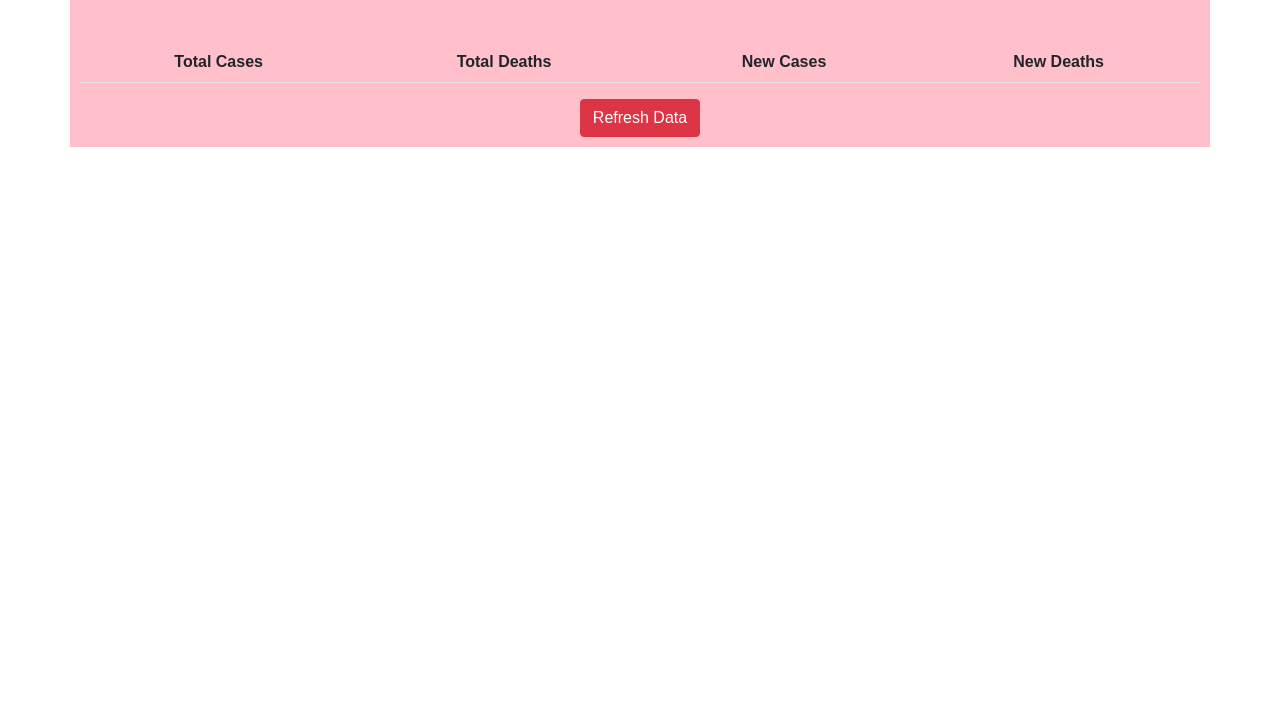
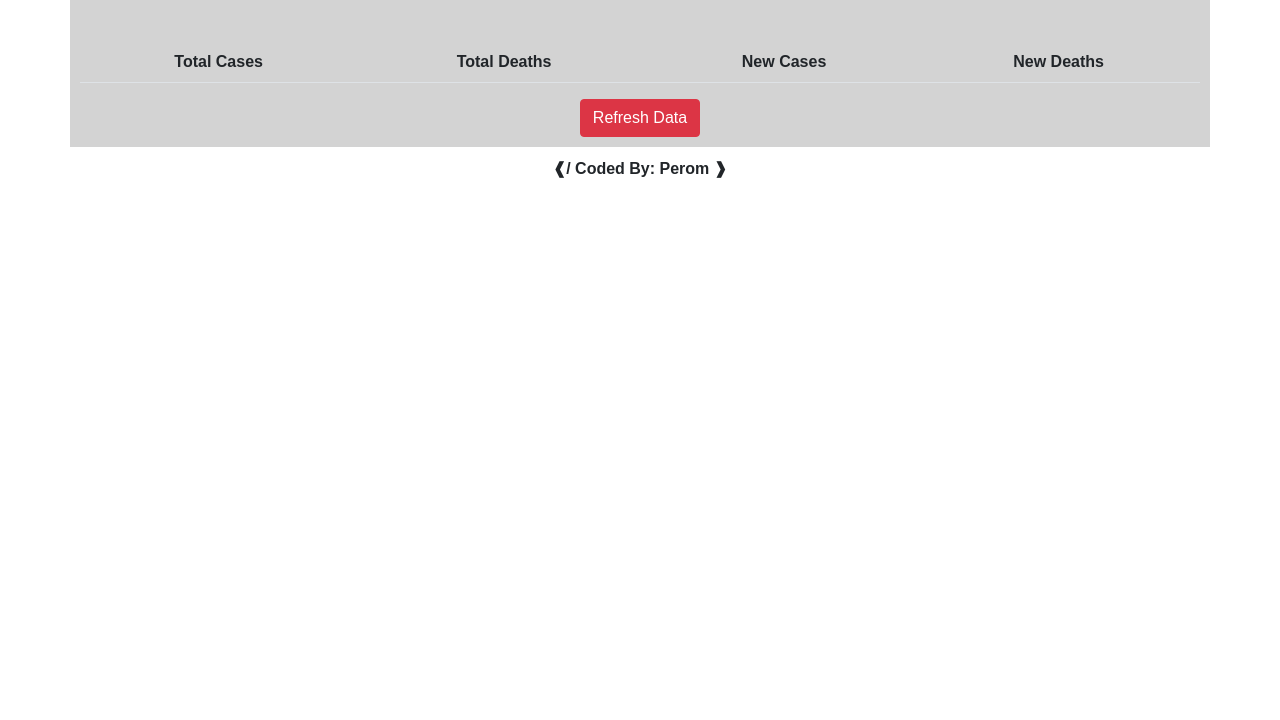
Before and after one commit to perompen/covid-19-api, a plain HTML site: page index.html in a window 1280 px wide. Shown: the part 80-800 px from the top of the page. Drawn offline with nearby package versions, Linux system fonts and the light colour scheme; no server answers.

Commit message:
Updates table color, adds watermark

```diff
--- a/assets/css/styles.css
+++ b/assets/css/styles.css
@@ -1,9 +1,14 @@
 * {
     box-sizing: border-box;
+    font-family: Arial, Helvetica, sans-serif;
 }
 
 .container {
-    font-family: Arial, Helvetica, sans-serif;
-    background-color: pink;
+    background-color: lightgrey;
     padding: 10px;
 }
+
+footer {
+    font-weight: bold;
+    padding: 10px;
+}
--- a/index.html
+++ b/index.html
@@ -34,6 +34,7 @@
             Refresh Data
         </button>
     </div>
+    <footer class="text-center">&#10096;/ Coded By: Perom &#10097;</footer>
 </body>
 
 </html>
```
